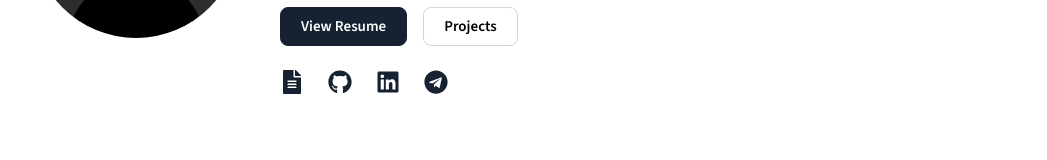
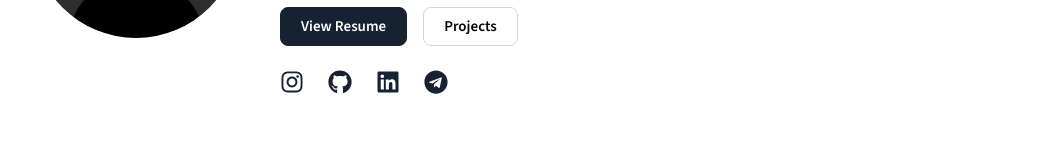
Before and after one commit to boburdv/Portfolio, a Next.js app: page /about in a window 1280 px wide. Shown: the part 398-558 px from the top of the page, without its empty margins (116-1163 px from the left). Built offline with nearby package versions, Linux system fonts and the light colour scheme.

Commit message:
Update Social component to show Instagram

```diff
--- a/src/app/about/page.jsx
+++ b/src/app/about/page.jsx
@@ -37,7 +37,7 @@ export default function About() {
             </div>
 
             <div className="fade-up d500 mt-5 md:mt-6 flex justify-center md:justify-start">
-              <Social />
+              <Social showInstagram />
             </div>
           </div>
         </div>
```
